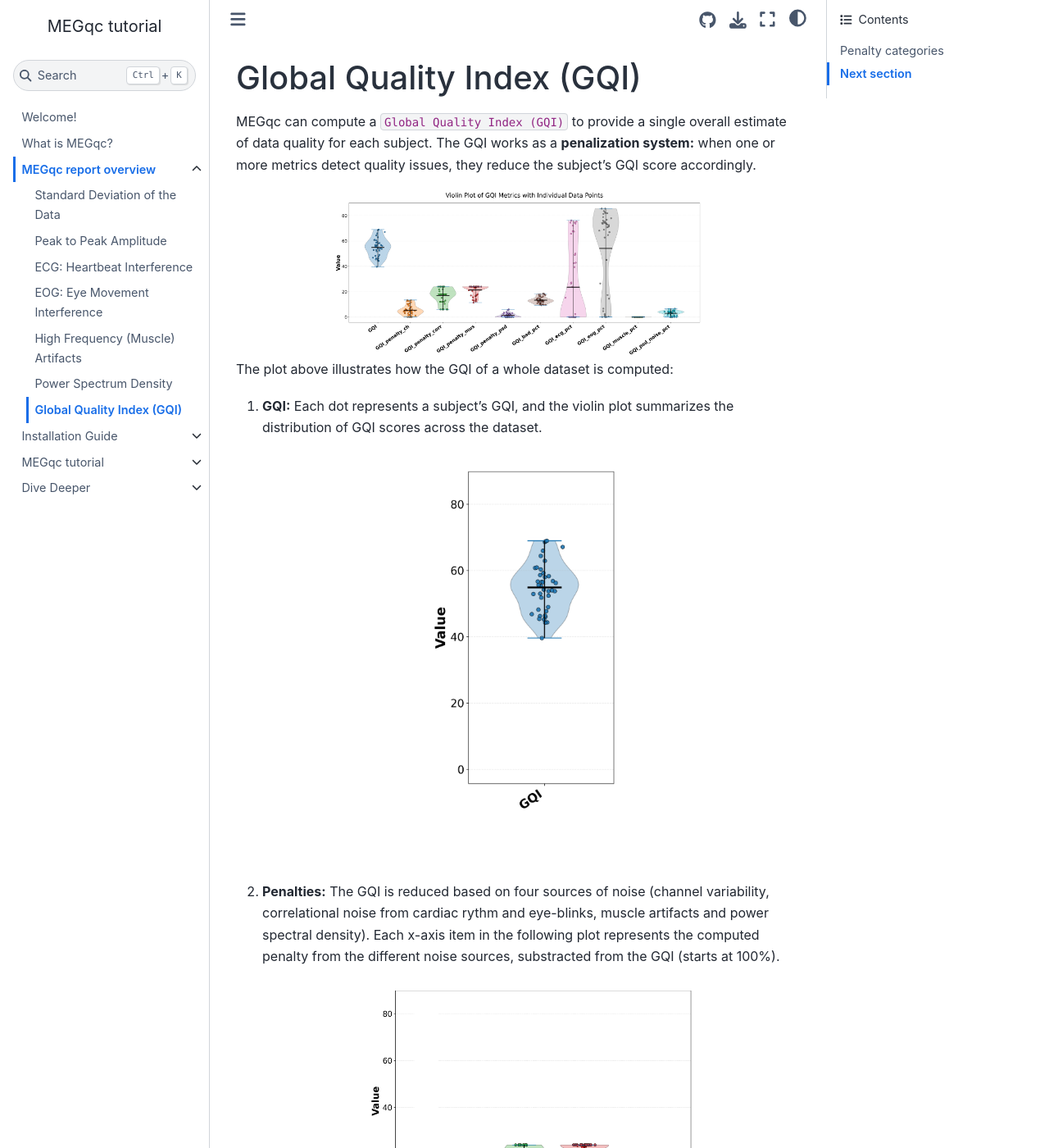
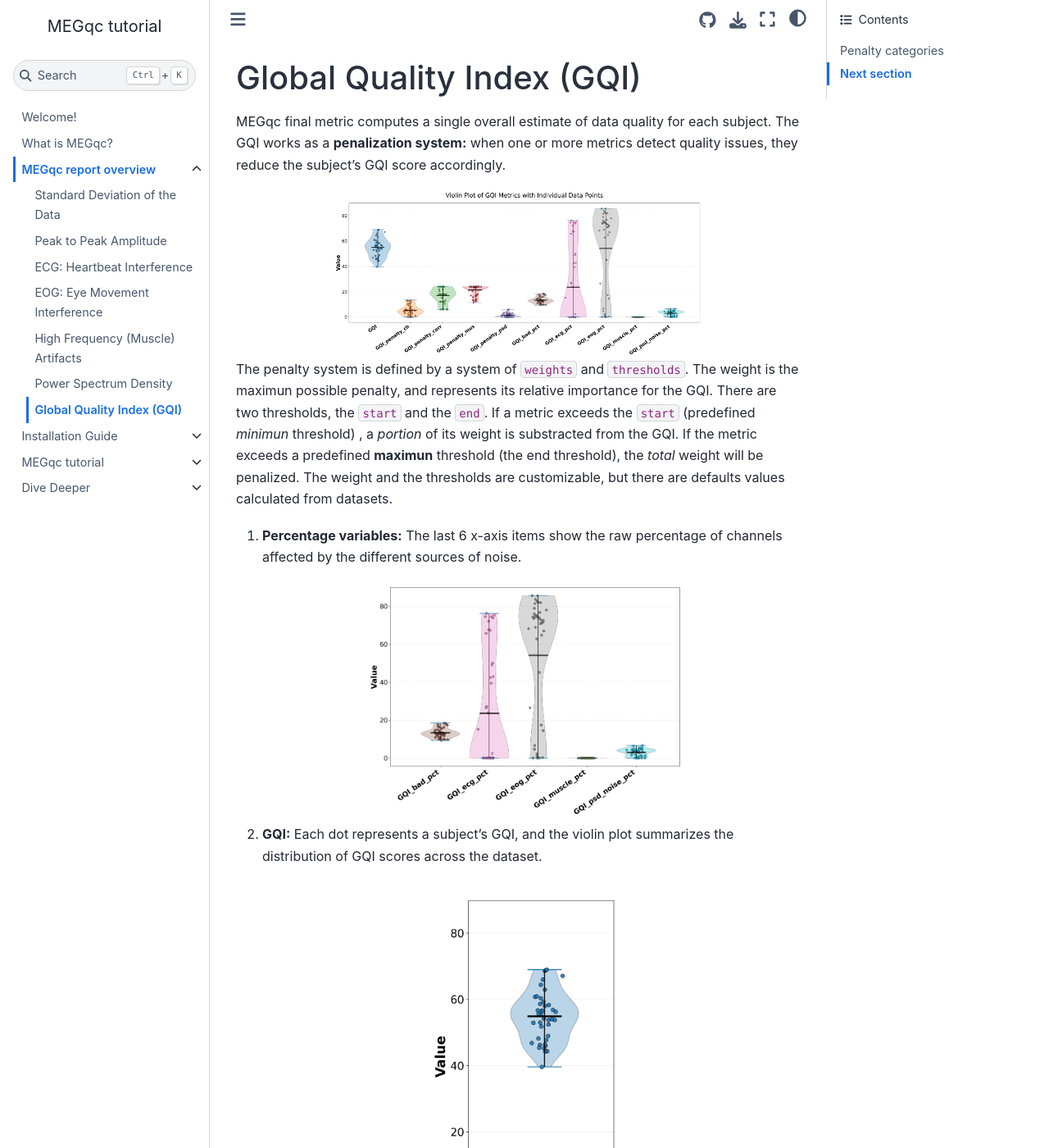
Before and after one commit to ANCPLabOldenburg/megqc_documentation, a Jupyter Book: the page built from report/gqi.md, in a window 1280 px wide and 1400 px high. Shown: the whole window at 82% size. Built offline with Jupyter Book 1.0.4 settings and Sphinx 7.4.7 and the Sphinx Book theme 1.1.4, drawn with Linux system fonts in a browser that asks for light colours; some of the changed text lies outside the part shown.

Commit message:
Update gqi.md

```diff
--- a/report/gqi.md
+++ b/report/gqi.md
@@ -1,10 +1,14 @@
 # Global Quality Index (GQI)
 
-MEGqc can compute a `Global Quality Index (GQI)` to provide a single overall estimate of data quality for each subject. The GQI works as a **penalization system:** when one or more metrics detect quality issues, they reduce the subject's GQI score accordingly.
+MEGqc final metric computes a single overall estimate of data quality for each subject. The GQI works as a **penalization system:** when one or more metrics detect quality issues, they reduce the subject's GQI score accordingly.
 
 <img src="../static/gqi/gqi_1.png" alt="gqi" width="450px" align="center">
 
-The plot above illustrates how the GQI of a whole dataset is computed:
+The penalty system is defined by a system of `weights` and `thresholds`. The weight is the maximun possible penalty, and represents its relative importance for the GQI. There are two thresholds, the `start` and the `end`. If a metric exceeds the `start` (predefined *minimun* threshold) , a _portion_ of its weight is substracted from the GQI. If the metric exceeds a predefined **maximun** threshold (the end threshold), the _total_ weight will be penalized. The weight and the thresholds are customizable, but there are defaults values calculated from datasets.
+
+1. **Percentage variables:** The last 6 x-axis items show the raw percentage of channels affected by the different sources of noise.
+<img src="../static/gqi/03.png" alt="gqi-3" width="400px" align="center">
+
 
 1. **GQI:** Each dot represents a subject's GQI, and the violin plot summarizes the distribution of GQI scores across the dataset.
 <img src="../static/gqi/01.png" alt="gqi-1" width="250px" align="center">
@@ -12,11 +16,8 @@ The plot above illustrates how the GQI of a whole dataset is computed:
 2. **Penalties:** The GQI is reduced based on four sources of noise (channel variability, correlational noise from cardiac rythm and eye-blinks, muscle artifacts and power spectral density). Each x-axis item in the following plot represents the computed penalty from the different noise sources, substracted from the GQI (starts at 100%).
 <img src="../static/gqi/02.png" alt="gqi-2" width="400px" align="center">
 
-The penalty system is defined by a system of `weights` and `thresholds`. The weight is the maximun possible penalty, and represents its relative importance for the GQI. There are two thresholds, the `start` and the `end`. If a metric exceeds the predefined **minimun** threshold (the start threshold) , a _portion_ of its weight is substracted from the GQI. If the metric exceeds a predefined **maximun** threshold (the end threshold), the _total_ weight will be penalized. The weight and the thresholds are customizable, but there are defaults values calculated from datasets.
 
 
-3. **Percentage variables:** The last 6 x-axis items show the raw percentage of channels affected by the different sources of noise.
-<img src="../static/gqi/03.png" alt="gqi-3" width="400px" align="center">
 
 
 ## Penalty categories
```
